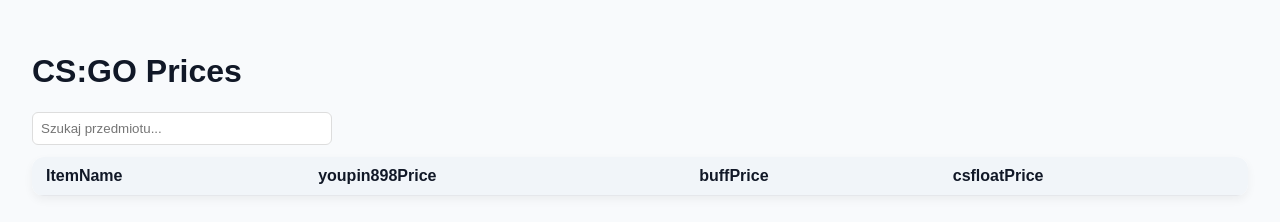
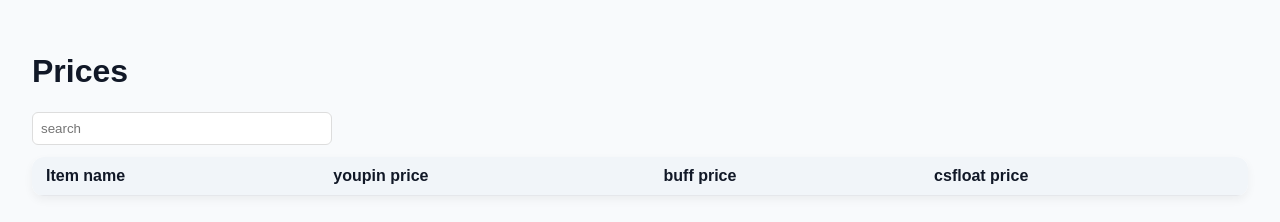
Before and after one commit to jakupl/prices, a plain HTML site: page index.html in a window 1280 px wide. Drawn offline with Linux system fonts and the light colour scheme.

Commit message:
Update headings and input placeholders in HTML

```diff
--- a/index.html
+++ b/index.html
@@ -14,15 +14,15 @@
   </style>
 </head>
 <body>
-  <h1>CS:GO Prices</h1>
-  <input type="search" id="search" placeholder="Szukaj przedmiotu..." />
+  <h1>Prices</h1>
+  <input type="search" id="search" placeholder="search " />
   <table id="table">
     <thead>
       <tr>
-        <th data-key="itemName">ItemName</th>
-        <th data-key="youpin898Price">youpin898Price</th>
-        <th data-key="buffPrice">buffPrice</th>
-        <th data-key="csfloatPrice">csfloatPrice</th>
+        <th data-key="itemName">Item name</th>
+        <th data-key="youpin898Price">youpin price</th>
+        <th data-key="buffPrice">buff price</th>
+        <th data-key="csfloatPrice">csfloat price</th>
       </tr>
     </thead>
     <tbody></tbody>
```
